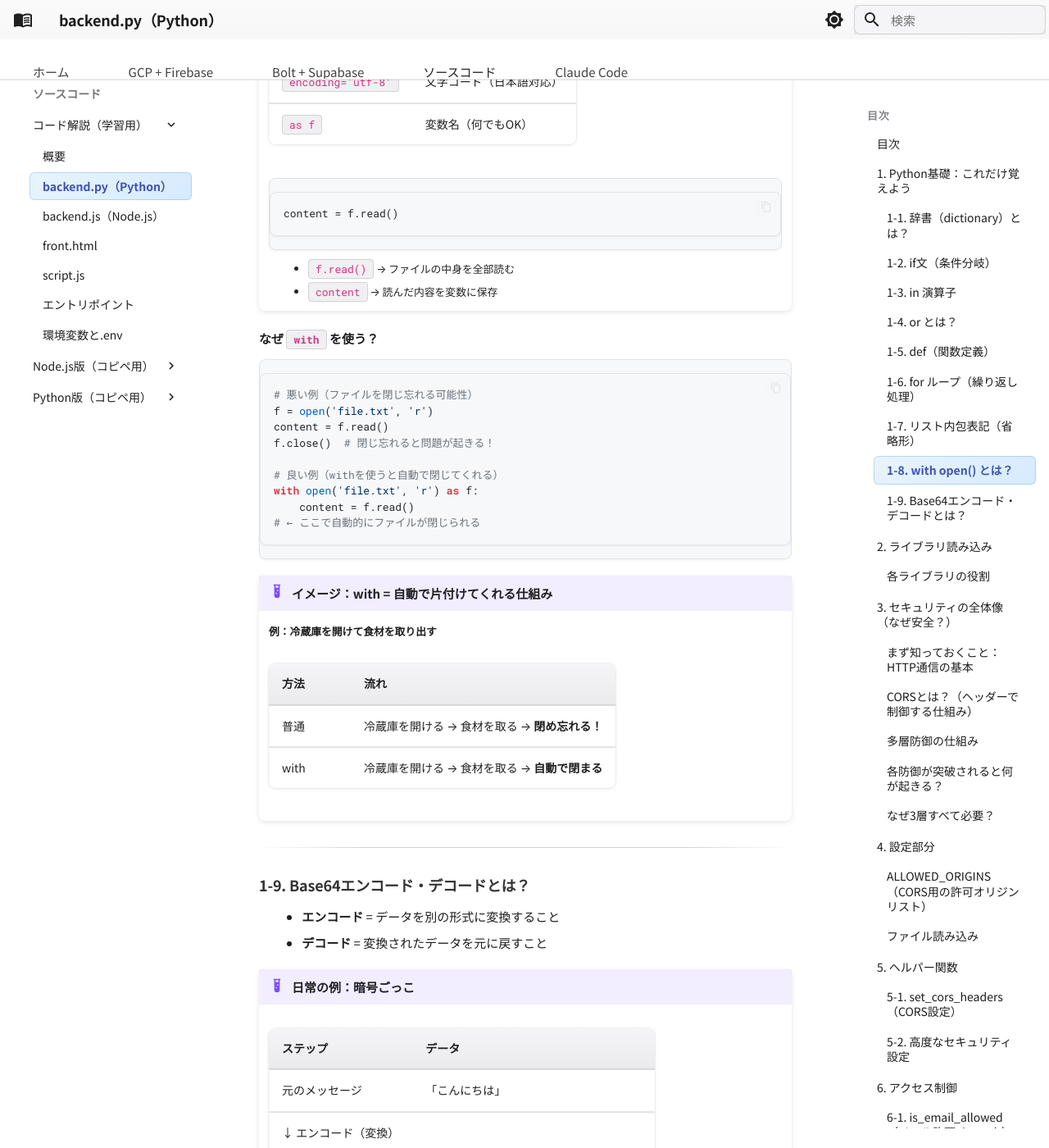
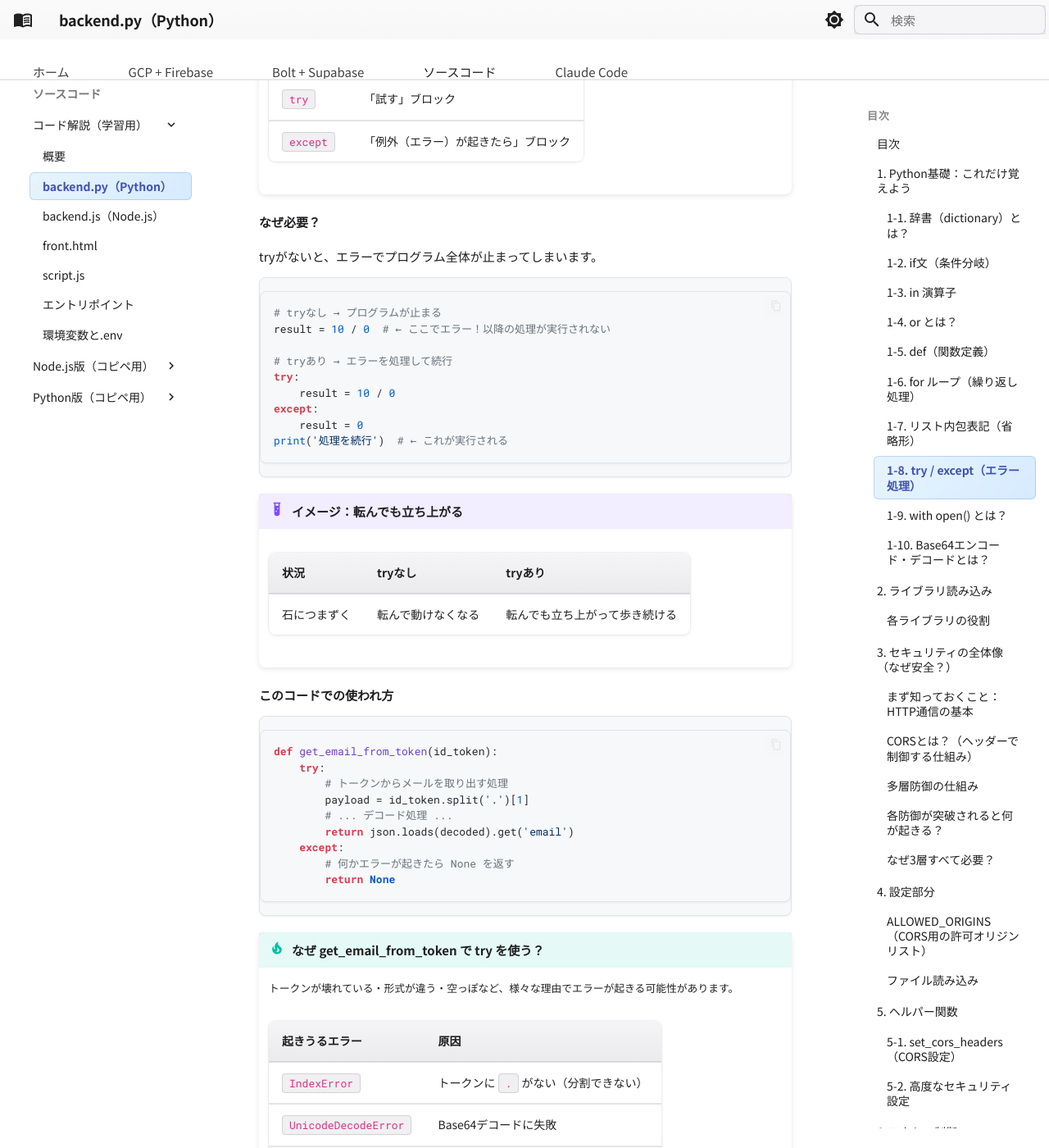
Before and after one commit to michihiro-316/ai-chat-docs, an MkDocs documentation site: the page built from docs/code/explained/01_backend.md, in a window 1280 px wide and 1400 px high, scrolled down 11076 px. Shown: the whole window at 82% size. Built offline with MkDocs 1.6.1 and Material for MkDocs 9.7.7, drawn with Linux system fonts in a browser that asks for light colours; some of the changed text lies outside the part shown.

Commit message:
docs: Section 1にtry/except（エラー処理）を追加
- 1-8としてtry/exceptセクションを新規追加
- get_email_from_tokenでの実際の使用例を解説
- 以降のセクション番号を更新（1-9 with open, 1-10 Base64）
- まとめ表にtry/exceptを追加
- Section 6内の参照リンクを更新

🤖 Generated with [Claude Code](https://claude.com/claude-code)

Co-Authored-By: Claude Opus 4.5 <noreply@anthropic.com>

````diff
--- a/docs/code/explained/01_backend.md
+++ b/docs/code/explained/01_backend.md
@@ -399,7 +399,87 @@ emails = [e.strip().lower() for e in emails_str.split(',') if e.strip()]
 
 ---
 
-### 1-8. `with open()` とは？
+### 1-8. try / except（エラー処理）
+
+**try / except = エラーが起きても止まらないようにする**
+
+```python
+try:
+    result = 10 / 0  # ← ゼロで割るとエラー！
+except:
+    result = 0       # ← エラーが起きたらこっちを実行
+    print('エラーが発生しました')
+
+# → エラーが発生しました
+# → result = 0
+```
+
+!!! note "try / exceptの構造"
+
+    ```python
+    try:
+        エラーが起きるかもしれない処理
+    except:
+        エラーが起きたときの処理
+    ```
+
+    | 部分 | 意味 |
+    |------|------|
+    | `try` | 「試す」ブロック |
+    | `except` | 「例外（エラー）が起きたら」ブロック |
+
+**なぜ必要？**
+
+tryがないと、エラーでプログラム全体が止まってしまいます。
+
+```python
+# tryなし → プログラムが止まる
+result = 10 / 0  # ← ここでエラー！以降の処理が実行されない
+
+# tryあり → エラーを処理して続行
+try:
+    result = 10 / 0
+except:
+    result = 0
+print('処理を続行')  # ← これが実行される
+```
+
+!!! example "イメージ：転んでも立ち上がる"
+
+    | 状況 | tryなし | tryあり |
+    |------|---------|---------|
+    | 石につまずく | 転んで動けなくなる | 転んでも立ち上がって歩き続ける |
+
+**このコードでの使われ方**
+```python
+def get_email_from_token(id_token):
+    try:
+        # トークンからメールを取り出す処理
+        payload = id_token.split('.')[1]
+        # ... デコード処理 ...
+        return json.loads(decoded).get('email')
+    except:
+        # 何かエラーが起きたら None を返す
+        return None
+```
+
+!!! tip "なぜ get_email_from_token で try を使う？"
+
+    トークンが壊れている・形式が違う・空っぽなど、様々な理由でエラーが起きる可能性があります。
+
+    | 起きうるエラー | 原因 |
+    |---------------|------|
+    | `IndexError` | トークンに `.` がない（分割できない） |
+    | `UnicodeDecodeError` | Base64デコードに失敗 |
+    | `JSONDecodeError` | JSON形式じゃない |
+
+    **全部個別に対処するのは大変** → `try/except` でまとめて処理
+
+    エラーが起きたら `None` を返し、呼び出し元で「メールが取れなかった」として処理します。
+
+---
+
+### 1-9. `with open()` とは？
 
 **`with open()` = ファイルを安全に開いて読む方法**
 
@@ -453,7 +533,7 @@ with open('file.txt', 'r') as f:
 
 ---
 
-### 1-9. Base64エンコード・デコードとは？
+### 1-10. Base64エンコード・デコードとは？
 
 - **エンコード** = データを別の形式に変換すること
 - **デコード** = 変換されたデータを元に戻すこと
@@ -1237,7 +1317,7 @@ allowed_emails = [e.strip().lower() for e in allowed_emails_str.split(',') if e.
 
 !!! info "基礎知識"
 
-    forループとリスト内包表記の基本は [1-8. forループ](#1-8-for-ループ繰り返し処理) と [1-9. リスト内包表記](#1-9-リスト内包表記省略形) で解説しています。
+    forループとリスト内包表記の基本は [1-6. forループ](#1-6-for-ループ繰り返し処理) と [1-7. リスト内包表記](#1-7-リスト内包表記省略形) で解説しています。
 
 **この行が何をしているか：**
 
@@ -1423,6 +1503,7 @@ return (HTML_CONTENT, 200, headers)
 | `dict['key'] = value` | 辞書に値を追加 | `headers['Content-Type'] = 'text/html'` |
 | `x in list` | リストに含まれるか | `'*' in ALLOWED_ORIGINS` |
 | `a or b` | aがあればa、なければb | `origin or '*'` |
+| `try: ... except:` | エラーを処理して続行 | トークン解析のエラー処理 |
 | `with open() as f:` | ファイルを安全に開く | ファイル読み込み |
 | `base64.decode()` | Base64をデコード | トークン解析 |
 | `@decorator` | 関数に目印をつける | `@functions_framework.http` |
````
